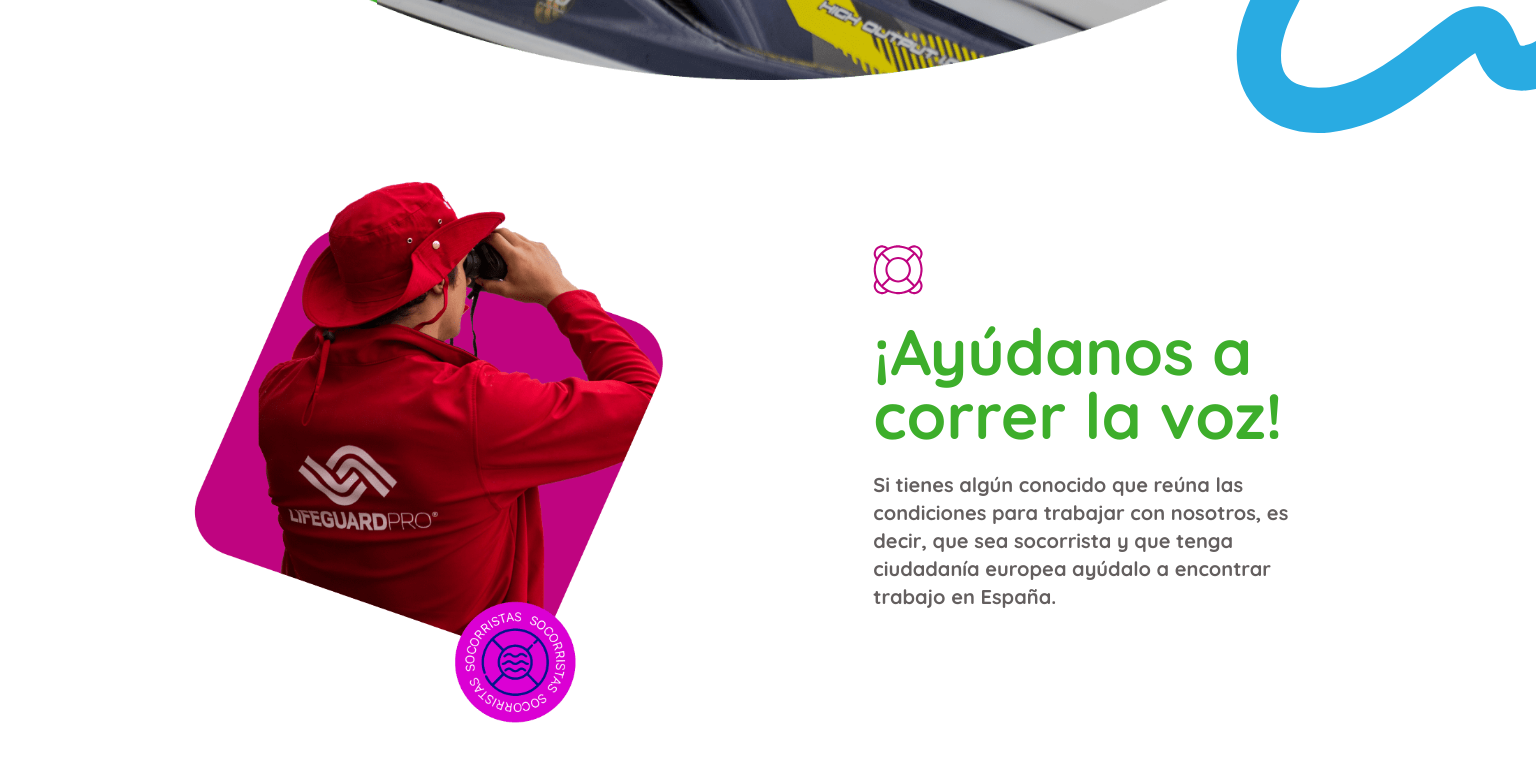
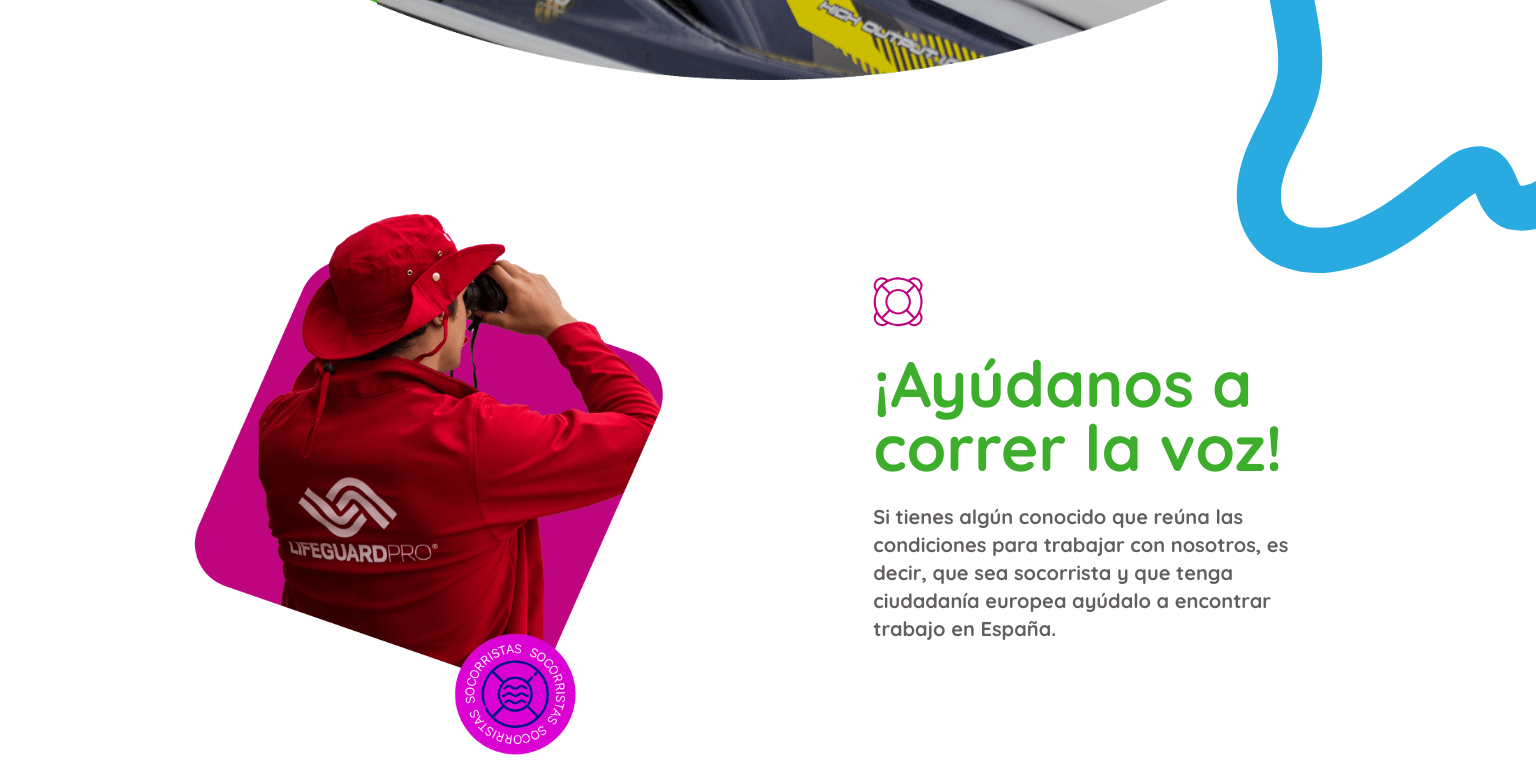
Before and after one commit to Nicosetzes/Landing-Aunar-Gracias, a plain HTML site: page index.html in a window 1536 px wide. Shown: the part 980-1764 px from the top of the page. Drawn offline with Linux system fonts and the light colour scheme.

Commit message:
V1.5 I've fixed a problem with the positioning of an SVG file, I had misplaced the position relative prop on the parent!.

```diff
--- a/index.html
+++ b/index.html
@@ -4,7 +4,7 @@
     <meta charset="UTF-8" />
     <meta http-equiv="X-UA-Compatible" content="IE=edge" />
     <meta name="viewport" content="width=device-width, initial-scale=1.0" />
-    <title>Document</title>
+    <title>Aunar - ¡Gracias!</title>
     <link rel="icon" href="./media/favicon-32x32.png" />
     <link rel="stylesheet" type="text/css" href="css/styles.css" />
   </head>
--- a/scss/_main.scss
+++ b/scss/_main.scss
@@ -64,14 +64,15 @@
     }
   }
   .main__M1 {
-    margin: 6rem 0 0 0;
+    margin: 2rem 0 0 0;
     @media only screen and (min-width: 576px) {
-      margin: 3rem 0 0 0;
+      margin: 5rem 0 0 0;
     }
     .M1__content-main {
       display: flex;
       flex-flow: column wrap;
       margin: 0 0 4rem 0;
+      position: relative;
       @media only screen and (min-width: 992px) {
         flex-flow: row wrap;
         justify-content: space-evenly;
@@ -139,23 +140,23 @@
         }
       }
       .svg-form {
-        bottom: 0px;
-        height: 250px;
-        position: absolute;
-        right: 0;
-        width: 250px;
+        display: none;
         z-index: 1;
-        @media only screen and (min-width: 576px) {
-          bottom: -475px;
+        @media only screen and (min-width: 768px) {
+          display: block;
           height: 525px;
+          position: absolute;
+          right: 0;
+          top: -300px;
+          width: 250px;
         }
         @media only screen and (min-width: 1200px) {
-          height: 525px;
+          height: 650px;
         }
         @media only screen and (min-width: 1366px) {
-          bottom: -600px;
-          height: 800px;
+          height: 1000px;
           width: 300px;
+          top: -500px;
         }
       }
     }
```
Also changed, not shown: css/styles.css, css/styles.min.css, 2 other files.
